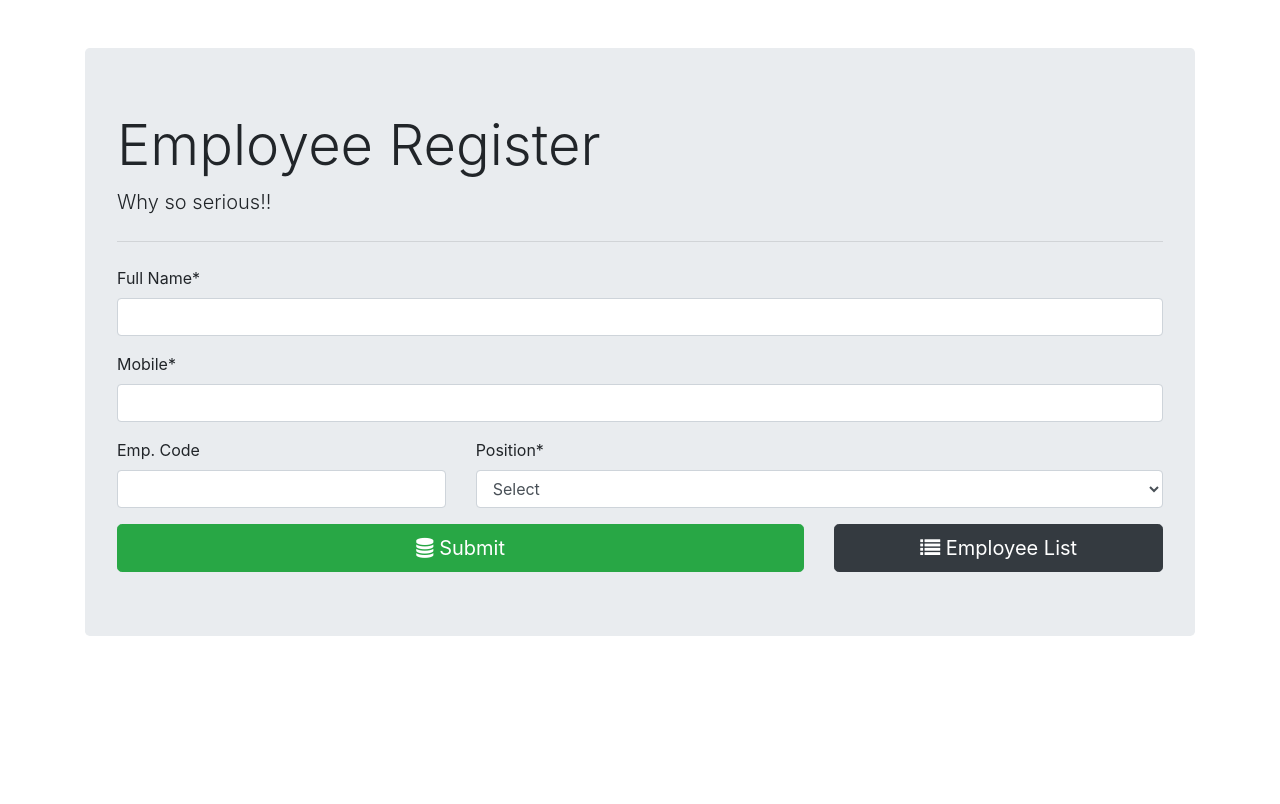
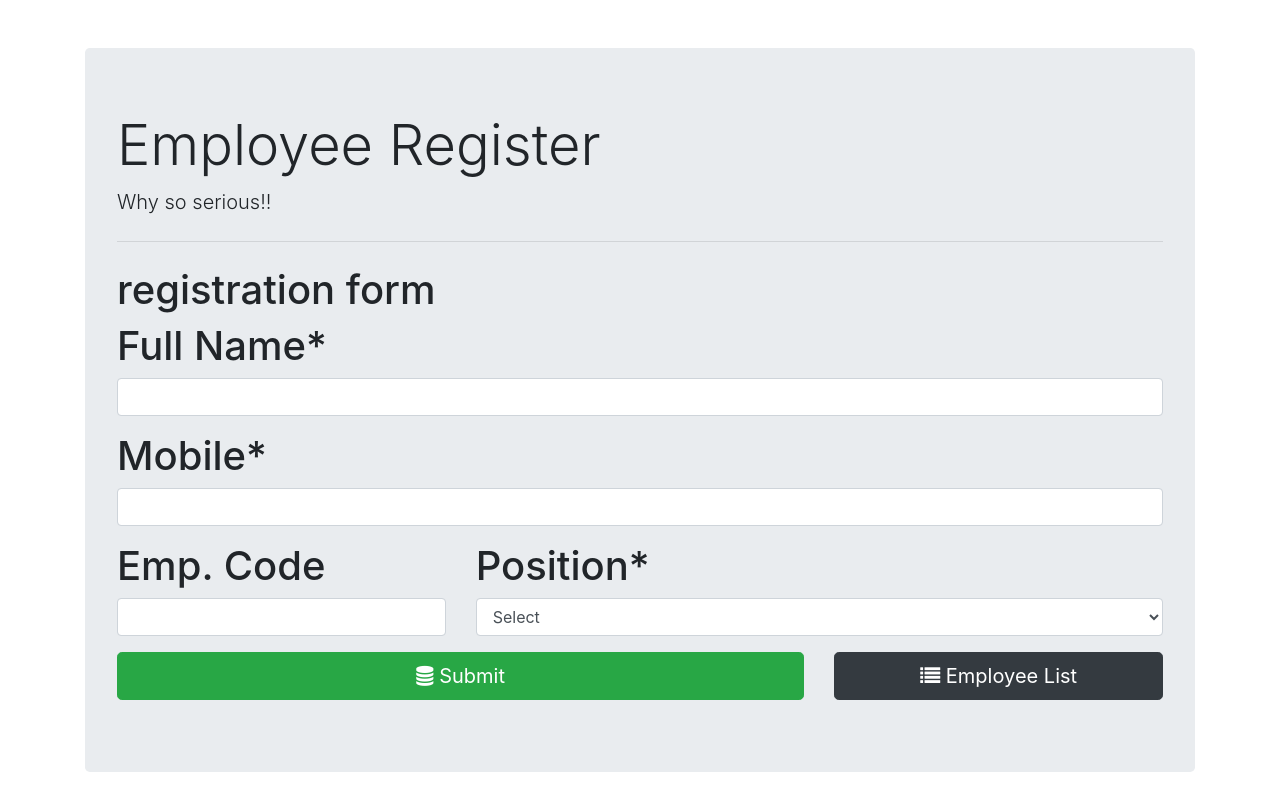
Before and after one commit to esquire19/Employee_project, a Django app: page /employeereg in a window 1280 px wide. Before the commit the page ends 636 px from the top, so only its background shows below. Run offline with Django 3.2, Linux system fonts and the light colour scheme; data that the repository does not hold is empty; some libraries are stand-ins or nearby versions.

Commit message:
Update employee_form.html

```diff
--- a/employee_register/templates/employee_register/employee_form.html
+++ b/employee_register/templates/employee_register/employee_form.html
@@ -1,6 +1,7 @@
 {% extends 'employee_register/base.html' %}
 {% load crispy_forms_tags %}
 {% block content %}
+<h1>registration form <h1>
 <form action="" method='post' autocompletes='off'>
     {% csrf_token %}
     {{form.name|as_crispy_field}}
```
